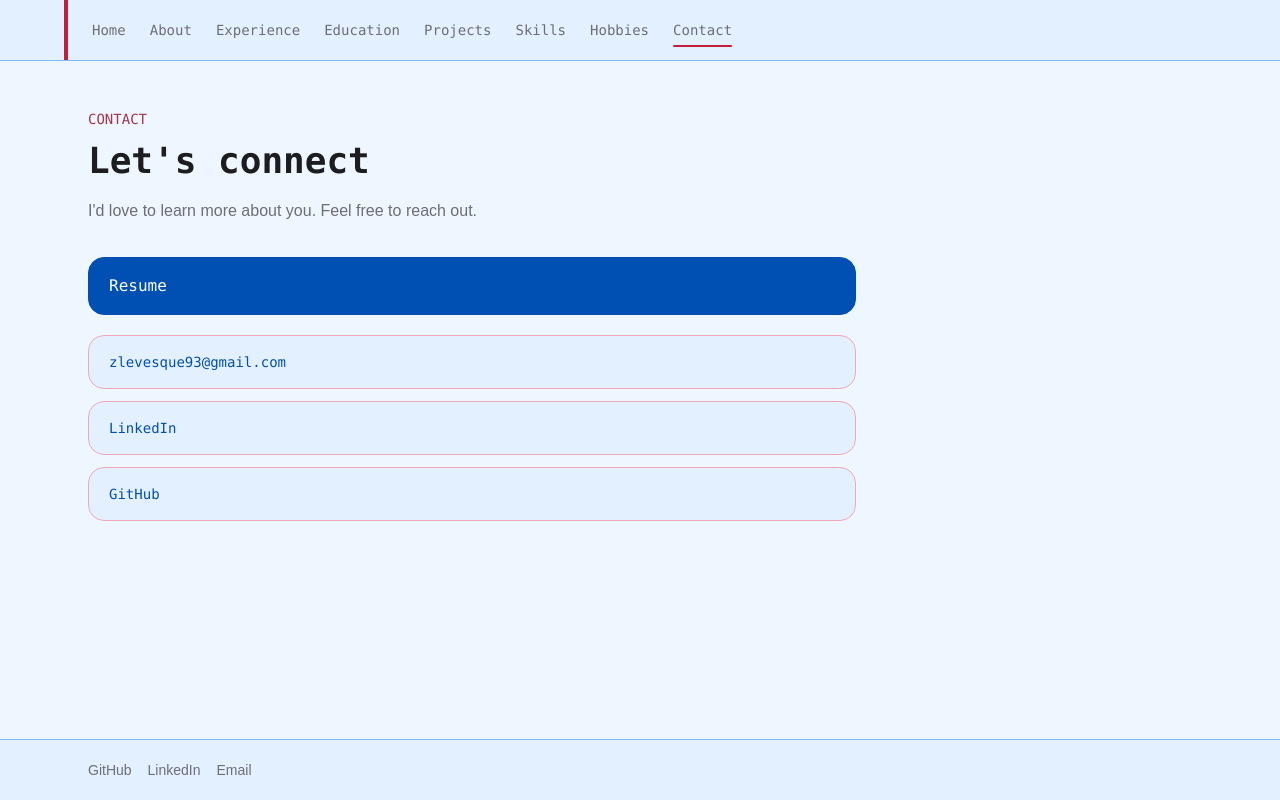
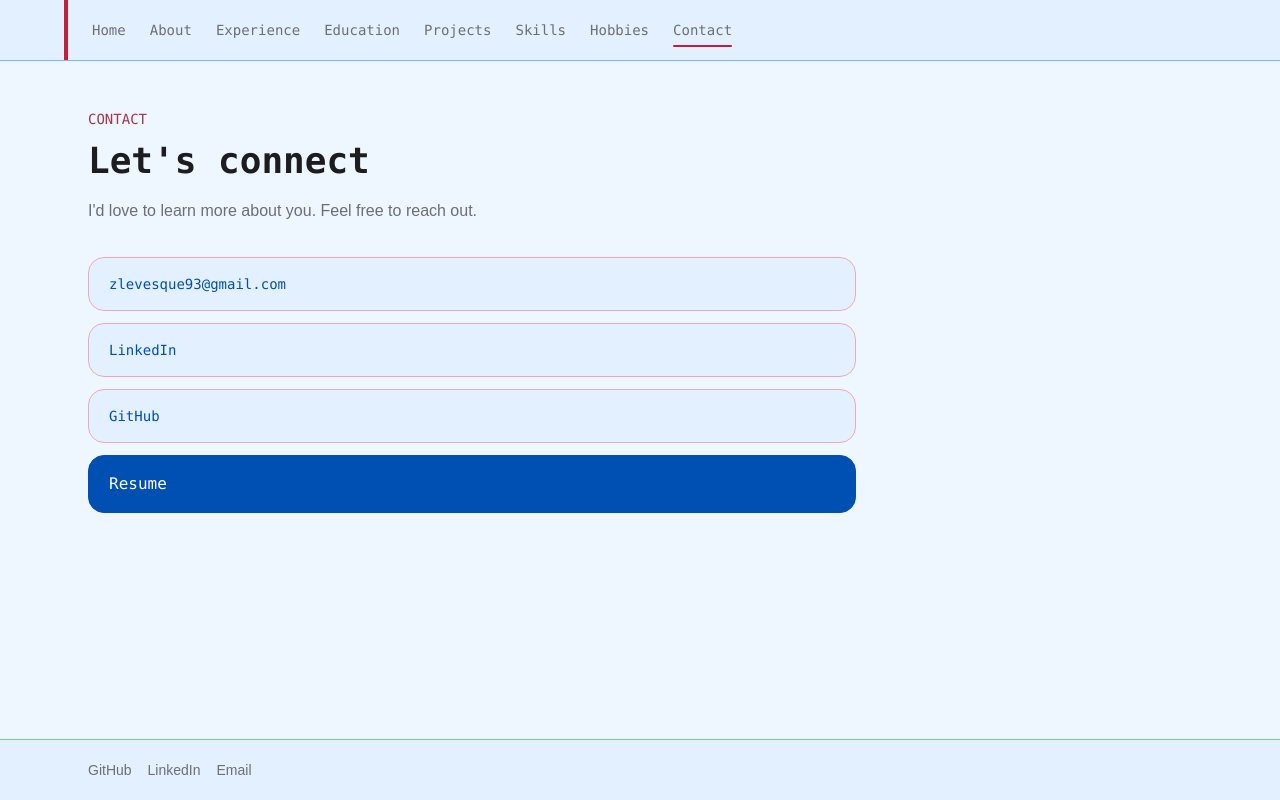
Before and after one commit to Zachary-Levesque/Portfolio, a Next.js app: page /contact in a window 1280 px wide. Built offline with nearby package versions, Linux system fonts and the light colour scheme.

Commit message:
Update page.tsx

```diff
--- a/app/contact/page.tsx
+++ b/app/contact/page.tsx
@@ -21,14 +21,6 @@ export default function ContactPage() {
       </section>
 
       <section className="space-y-3 font-mono text-sm">
-        <a
-          href="/files/resume.pdf"
-          target="_blank"
-          rel="noreferrer"
-          className="mb-5 block rounded-2xl border border-accent bg-accent px-5 py-4 text-base text-surface transition-colors hover:border-accent-hover hover:bg-accent-hover"
-        >
-          Resume
-        </a>
         {links.map((link) => (
           <a
             key={link.href}
@@ -38,6 +30,14 @@ export default function ContactPage() {
             {link.label}
           </a>
         ))}
+        <a
+          href="/files/resume.pdf"
+          target="_blank"
+          rel="noreferrer"
+          className="block rounded-2xl border border-accent bg-accent px-5 py-4 text-base text-surface transition-colors hover:border-accent-hover hover:bg-accent-hover"
+        >
+          Resume
+        </a>
       </section>
     </div>
   );
```
